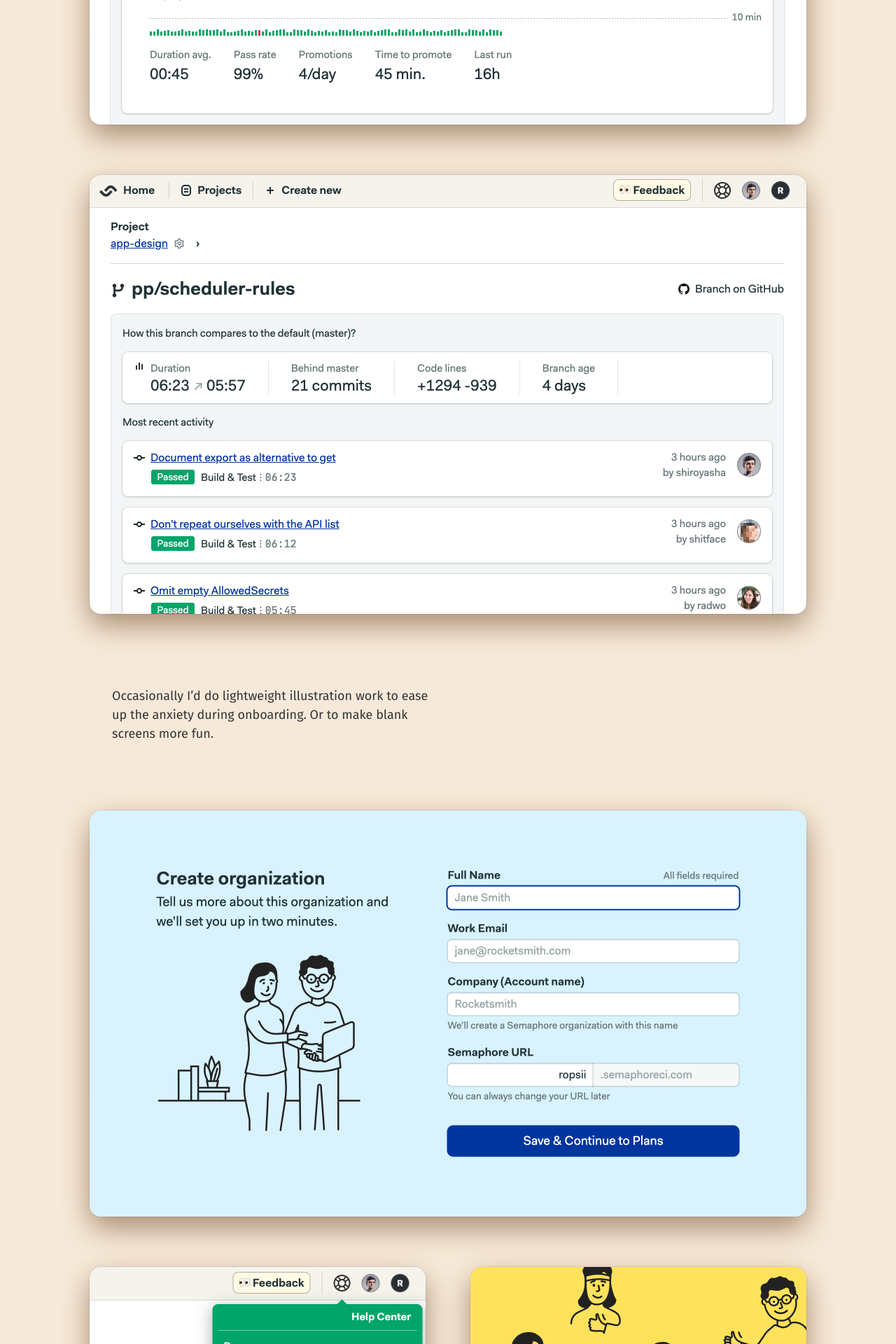
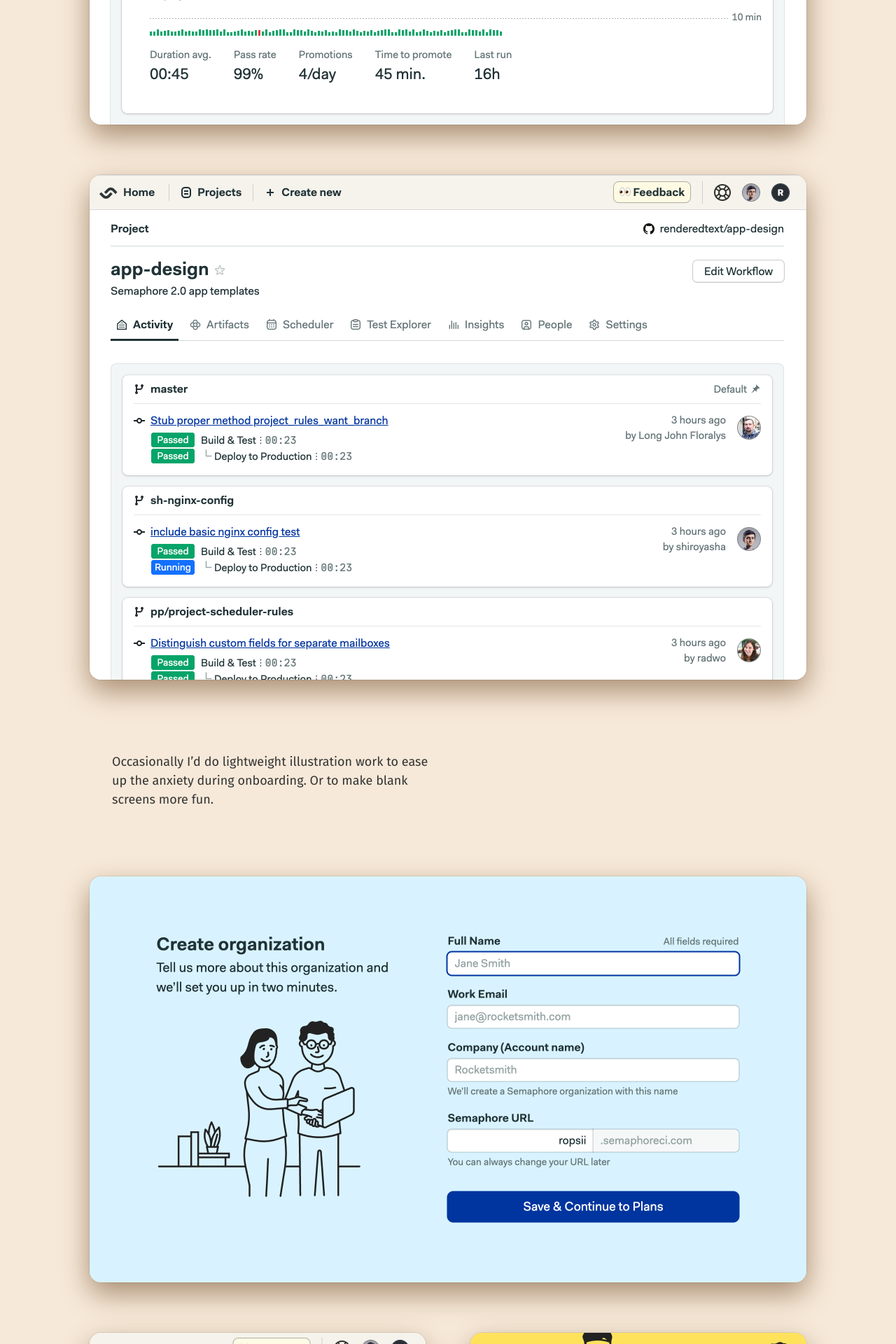
Before and after one commit to ropsii/ropsii.github.io, a Jekyll site: the page built from work.html, in a window 1280 px wide. Shown: the part 2236-4156 px from the top of the page at 70% size. Built offline with Jekyll 4.4.1, drawn with Linux system fonts in a browser that asks for light colours.

Commit message:
update work

```diff
--- a/_layouts/work.html
+++ b/_layouts/work.html
@@ -97,11 +97,11 @@
                     </div>
 
                     <div class="mb5">
-                        <img src="{% link /assets/work-sem-project.png %}" alt="Semaphore insights" class="br4 w-100 shadow-2">
+                        <img src="{% link /assets/work-sem-insights.png %}" alt="Semaphore insights" class="br4 w-100 shadow-2">
                     </div>
 
                     <div class="mb5">
-                        <img src="{% link /assets/work-sem-branch.png %}" alt="Semaphore branch page" class="br4 w-100 shadow-2">
+                        <img src="{% link /assets/work-sem-project.png %}" alt="Semaphore Project" class="br4 w-100 shadow-2">
                     </div>
 
                     <div class="ph4-m mv4 mv5-m pv4">
```
Also changed, not shown: assets/work-sem-insights.png (added), assets/work-sem-project.png.
